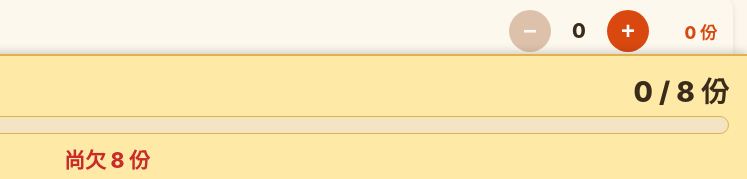
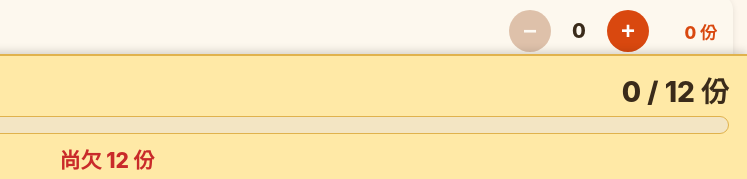
Before and after one commit to t6fg6b6dgm-cpu/protein-tracker, a plain HTML site: page index.html in a window 1280 px wide. Shown: the part 612-791 px from the top of the page, 533-1280 px from the left. Drawn offline with Linux system fonts and the light colour scheme.

Commit message:
Update index.html

```diff
--- a/index.html
+++ b/index.html
@@ -214,7 +214,7 @@
   <div class="progress-wrap">
     <div class="progress-label">
       <span class="label-text">總蛋白質攝取</span>
-      <span class="total-text" id="totalDisplay">0 / 8 份</span>
+      <span class="total-text" id="totalDisplay">0 / 12 份</span>
     </div>
     <div class="progress-container">
       <div class="progress-bar" id="progressBar"></div>
@@ -239,7 +239,7 @@
   ];
 
   const STORAGE_KEY = "proteinTrackerData";
-  const DAILY_TARGET = 8;
+  const DAILY_TARGET = 12;
 
   function fmt(num) {
     const rounded = Math.round(num * 1000) / 1000;
```
